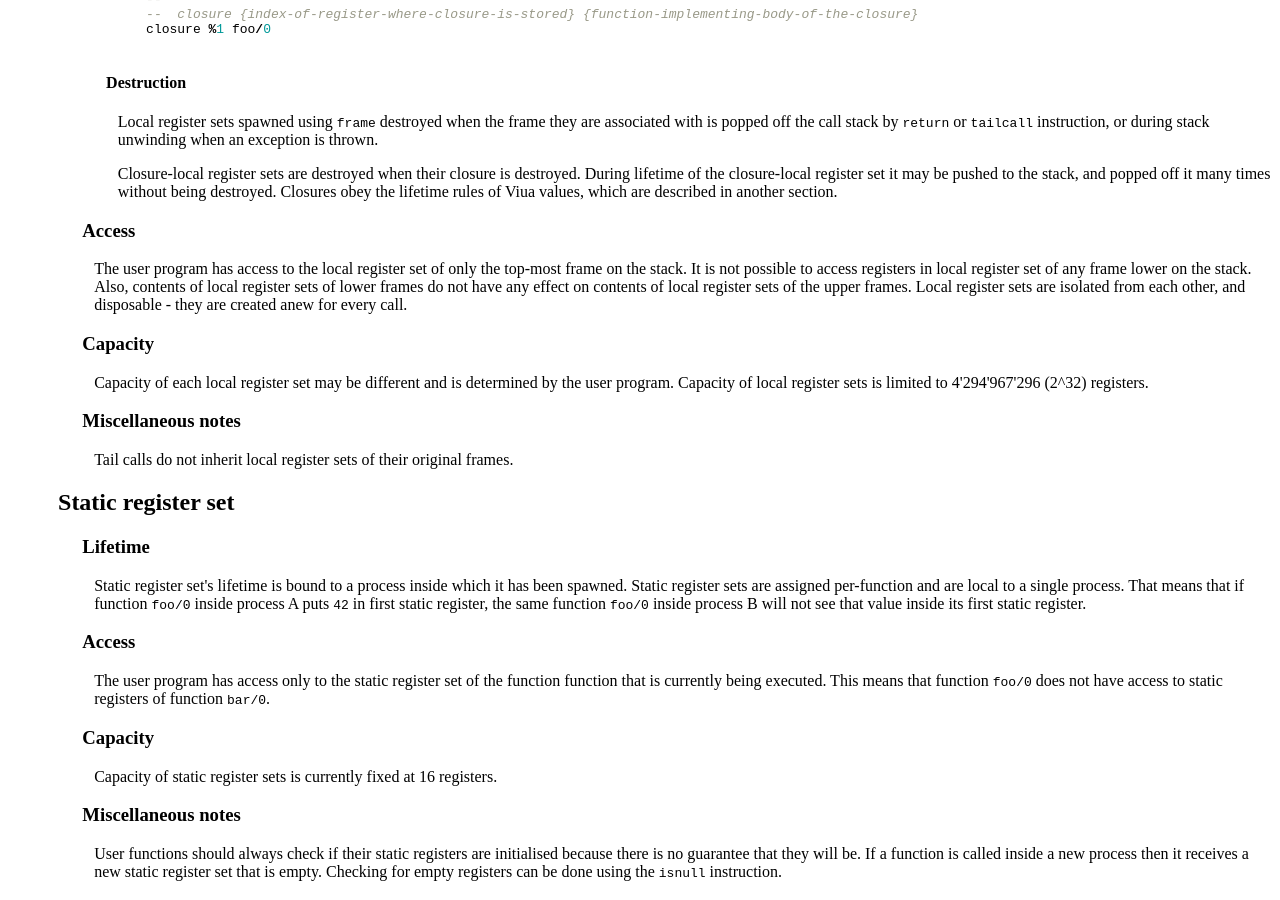
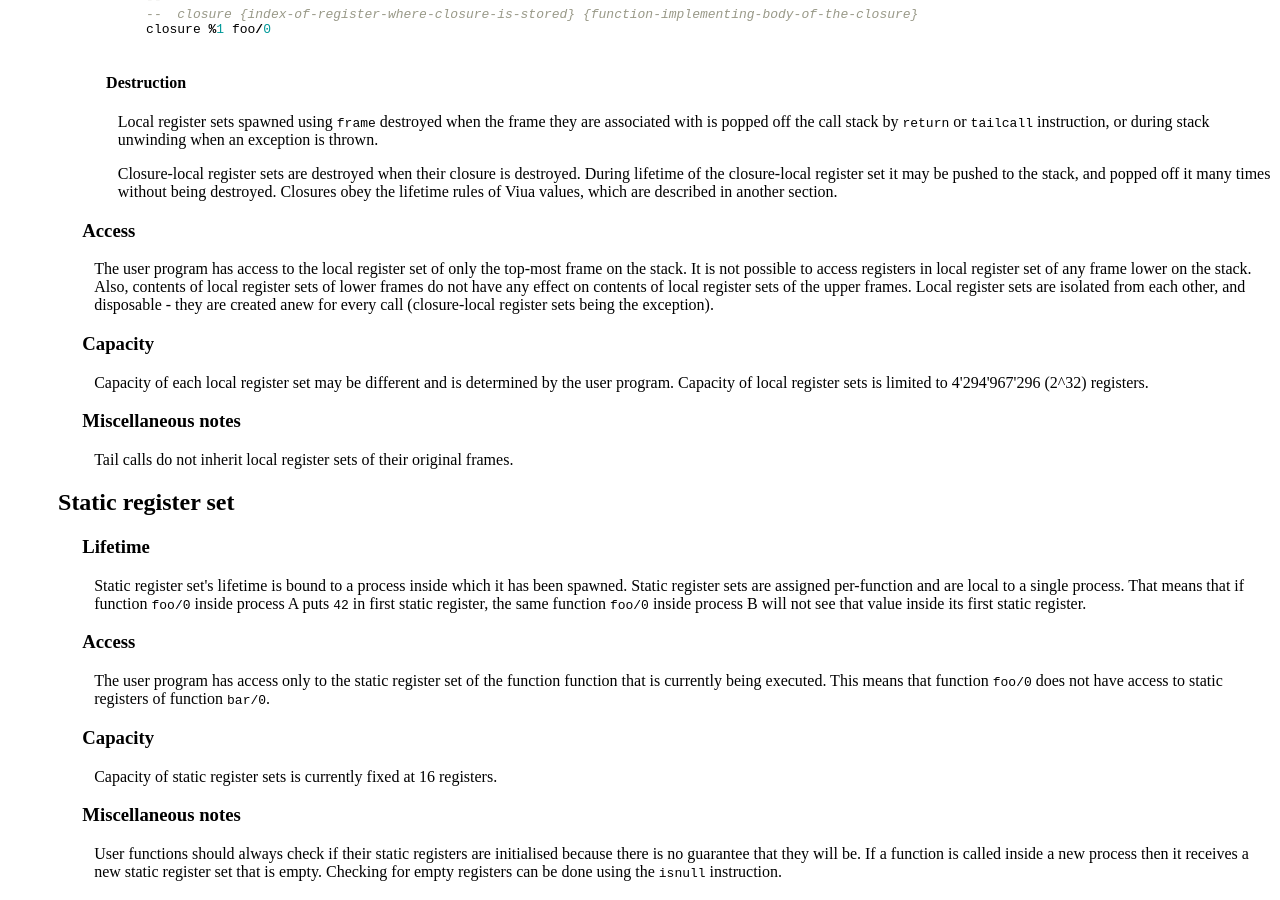
Before and after one commit to marekjm/docs.viuavm.org, a Jekyll site: the page built from model.html, in a window 1280 px wide and 900 px high, scrolled down 1098 px. Built offline with Jekyll 4.4.1, drawn with Linux system fonts in a browser that asks for light colours.

Commit message:
One more note about closure-local register sets

```diff
--- a/model.html
+++ b/model.html
@@ -150,7 +150,8 @@ closure %1 foo/0
                     It is not possible to access registers in local register set of any frame lower on the stack.
                     Also, contents of local register sets of lower frames do not have any effect on contents of local register sets
                     of the upper frames.
-                    Local register sets are isolated from each other, and disposable - they are created anew for every call.
+                    Local register sets are isolated from each other, and disposable - they are created anew for every call (closure-local
+                    register sets being the exception).
                 </p>
             </section>
 
```
